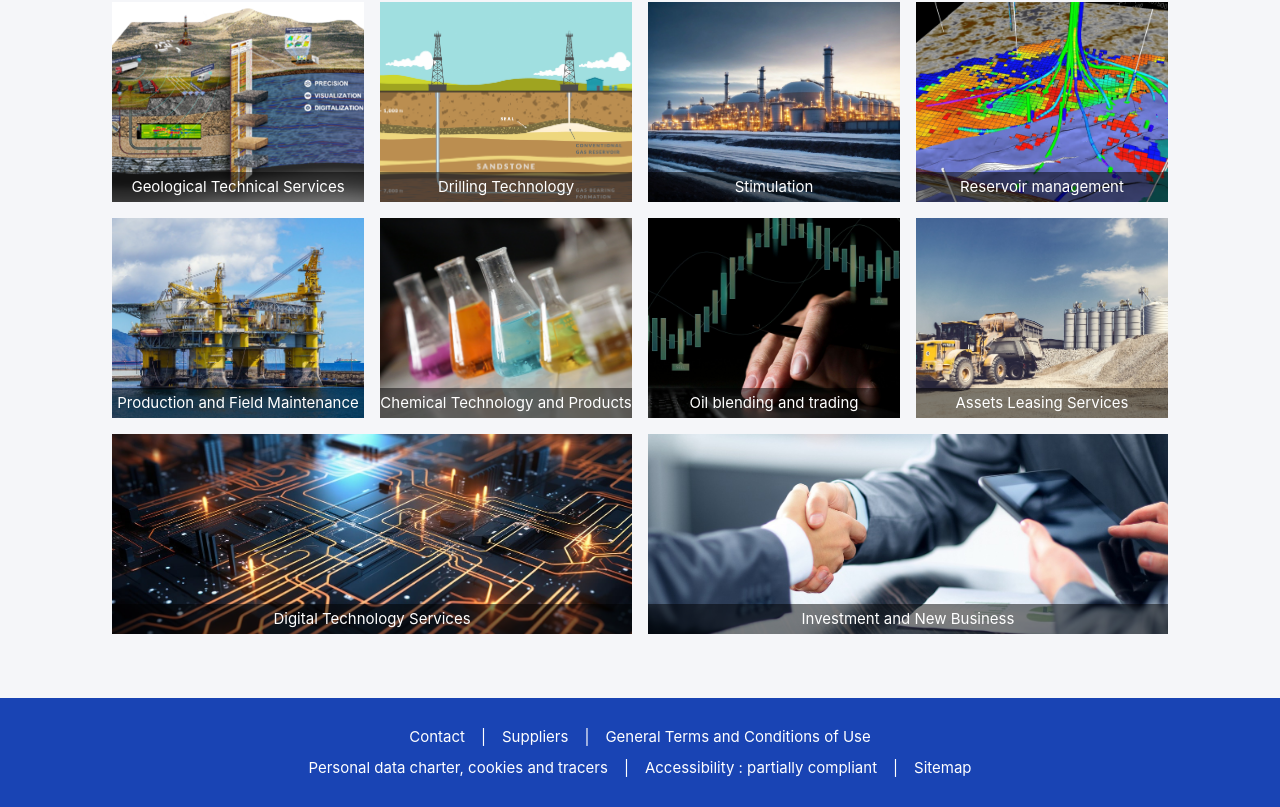
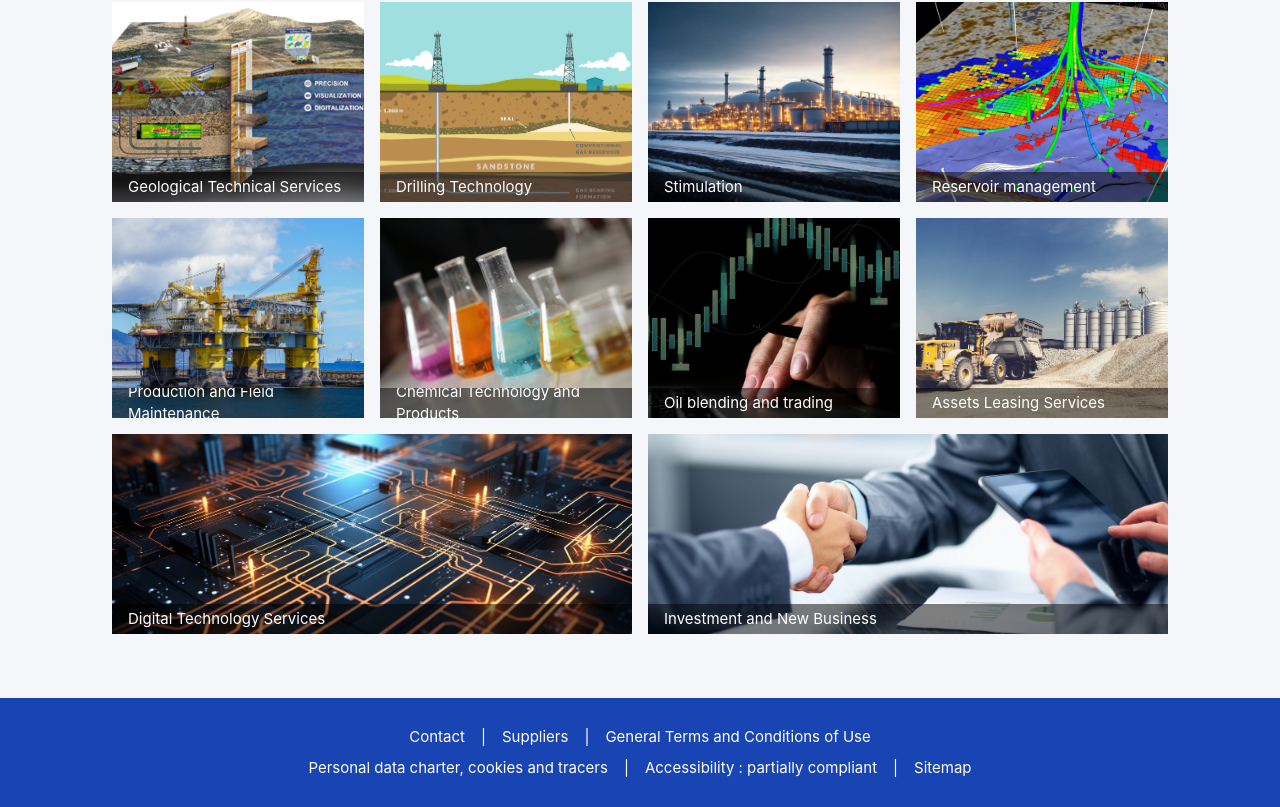
Before and after one commit to zqd123/oilin, a Vue app: page / in a window 1280 px wide. Shown: the part 1487-2294 px from the top of the page. Built offline with nearby package versions, Linux system fonts and the light colour scheme.

Commit message:
style(components): 调整图片覆盖层和首页头部菜单样式
- 修改 ImgOverlay 组件的对齐方式，增加内边距
- 调整 HomeHeader

```diff
--- a/src/components/ImgOverlay.vue
+++ b/src/components/ImgOverlay.vue
@@ -44,11 +44,12 @@ defineProps({
   transition: all 0.5s ease; /* 平滑显示和隐藏 */
   display: flex;
   align-items: center;
-  justify-content: center;
+  padding-inline: 16px;
 }
 
 .image-with-overlay:hover .overlay {
   height: 100%; /* 悬停时高度变为100%，即覆盖整个图片 */
+  justify-content: center;
 }
 .image-with-overlay:hover .text {
   font-size: 20px;
--- a/src/views/home/HomeHeader.vue
+++ b/src/views/home/HomeHeader.vue
@@ -5,7 +5,7 @@
     </div>
     <div class="menu flex gap-10">
       <template v-for="menu in headerMenus" :key="menu.title">
-        <el-dropdown v-if="menu?.children?.length > 0">
+        <el-dropdown v-if="menu?.children?.length > 0" placement="bottom-start">
           <span
             class="text-base text-[#333333] hover:text-[#1944B4] border-b-2 border-transparent hover:border-solid hover:border-blue-600 whitespace-nowrap"
           >
```
